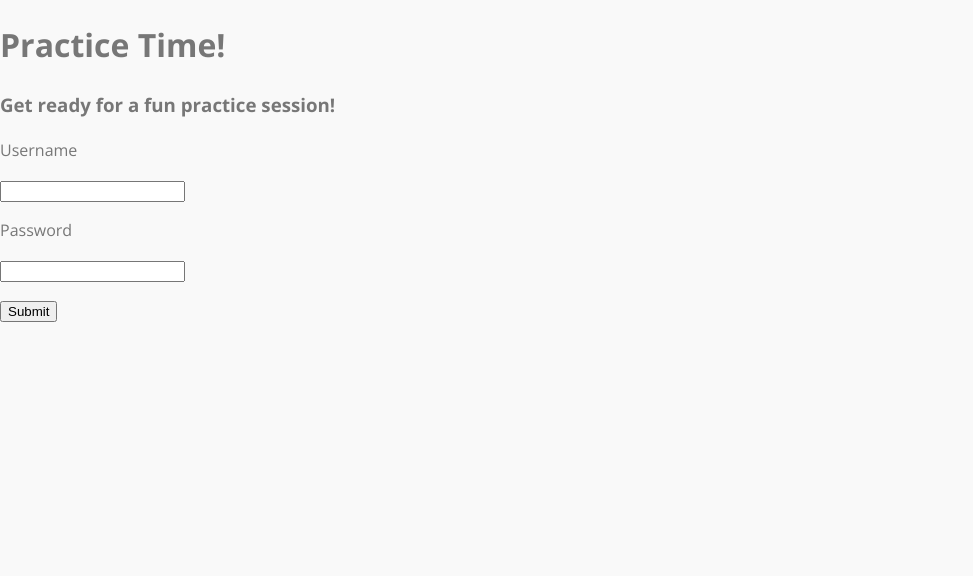
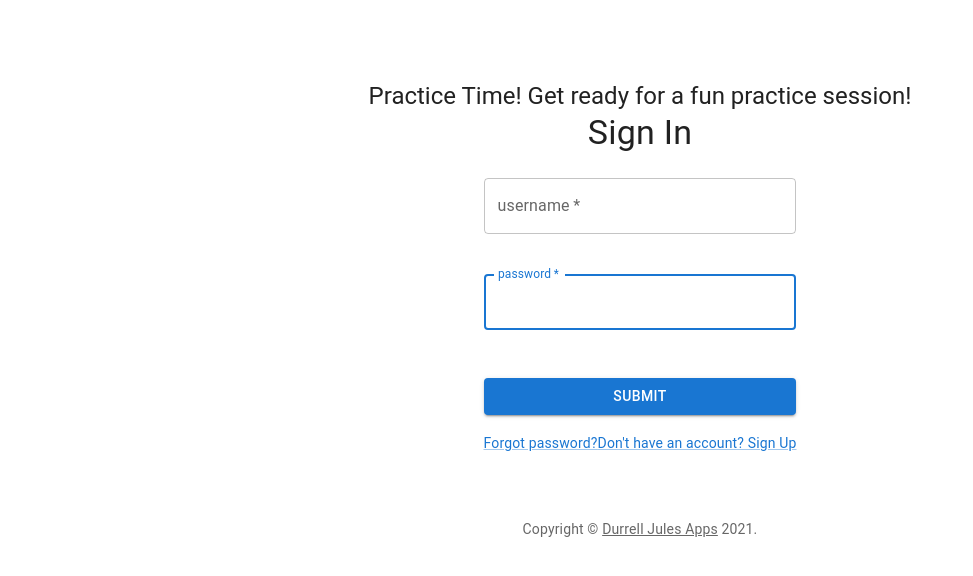
Before and after one commit to dujules23/practice-record-app-be, a React (Create React App) app in the folder practice-record/: page / in a window 1280 px wide. Shown: the top 576 px of the page, without its empty margins (0-973 px from the left). Built offline with nearby package versions, Linux system fonts and the light colour scheme.

Commit message:
cleaned up stylying of Login form

```diff
--- a/practice-record/src/view/components/Home.js
+++ b/practice-record/src/view/components/Home.js
@@ -4,8 +4,6 @@ import Login from './forms/Login'
 function Home () {
   return(
     <div>
-      <h1>Practice Time!</h1>
-      <h3> Get ready for a fun practice session!</h3>
       <Login/>
     </div>
   );
--- a/practice-record/src/view/components/forms/Login.js
+++ b/practice-record/src/view/components/forms/Login.js
@@ -1,15 +1,33 @@
-import React, { useState } from "react";
+import React from "react";
 import * as yup from "yup";
 import content from '../static/index';
+import { useForm } from "react-hook-form";
+import {yupResolver} from "@hookform/resolvers/yup";
 
-import { useForm } from "react-hook-form";
+import Button from '@mui/material/Button';
+import CssBaseline from '@mui/material/CssBaseline';
+import TextField from '@mui/material/TextField';
+import Link from '@mui/material/Link';
+import Grid from '@mui/material/Grid';
+import Box from '@mui/material/Box';
+import Typography from '@mui/material/Typography';
+import Container from '@mui/material/Container';
+import { createTheme, ThemeProvider } from '@mui/material/styles';
 
-import {yupResolver} from "@hookform/resolvers/yup"
+function Copyright(props) {
+  return (
+    <Typography variant="body2" color="text.secondary" align="center" {...props}>
+      {'Copyright © '}
+      <Link color="inherit" href="https://portfolio-website-dujules23.vercel.app/">
+        Durrell Jules Apps
+      </Link>{' '}
+      {new Date().getFullYear()}
+      {'.'}
+    </Typography>
+  );
+}
 
-const initialValues =  {
-  username: "",
-  password: ""
-}
+const theme = createTheme();
 
 const schema = yup.object().shape({
   username: yup.string().required("User Name is Required"),
@@ -17,11 +35,6 @@ const schema = yup.object().shape({
 });
 
 function LoginForm (props) {
-
-  const [loginState, setLoginState] = useState({
-    username: "",
-    password: ""
-  })
 
   const { register, reset, handleSubmit, formState: { errors }} = useForm({
     resolver: yupResolver(schema),
@@ -33,33 +46,65 @@ function LoginForm (props) {
   }
 
   return(
-    <div>
-      <form onSubmit={handleSubmit(onSubmit)}>
+    <ThemeProvider theme={theme}>
+      <Container component="main" maxWidth="lg">
+        <CssBaseline />
+        <Box
+        sx={{
+          marginTop: 8,
+          display: 'flex',
+          flexDirection: 'column',
+          alignItems: 'center',
+        }}>
+          <Typography component="h1" variant="h5">
+          Practice Time!
+          Get ready for a fun practice session!
+          </Typography>
+          <Typography component="h2" variant="h4">Sign In</Typography>
+          <Box component="form" onSubmit={handleSubmit(onSubmit)} noValidate sx={{mt:1}}>
             {content.inputs.map((input, key) => {
               return(
-          <div key={key}>
-            <p>
-              <label>{input.label}</label>
-            </p>
-            <p>
-              <input
+              <Box key={key}>
+                  <TextField
+                  autoFocus
+                  margin="normal"
+                  required
+                  fullWidth
+                  label={input.name}
                   name={input.name}
                   className="input"
                   type={input.type}
                   {...register(`${input.name}`, {required: true})}
                   />
-            </p>
               <p>{errors[input.name]?.message}</p>
-          </div>
-
+              </Box>
               );
-
             })}
-       <button className="btn" type="submit">Submit</button>
-      </form>
-    </div>
+            <Button
+            type="submit"
+            fullWidth variant="contained"
+            sx={{ mt: 3, mb: 2 }}
+            >
+            Submit
+            </Button>
+            <Grid container>
+              <Grid item xs>
+                <Link href="#" variant="body2">
+                  Forgot password?
+                </Link>
+              </Grid>
+              <Grid item>
+                <Link href="#" variant="body2">
+                  {"Don't have an account? Sign Up"}
+                </Link>
+              </Grid>
+            </Grid>
+            </Box>
+          </Box>
+          <Copyright sx={{ mt: 8, mb: 4}} />
+      </Container>
+    </ThemeProvider>
   );
-
-}
+};
 
 export default LoginForm;
```
Lines whose indentation alone changed are shown as unchanged.
